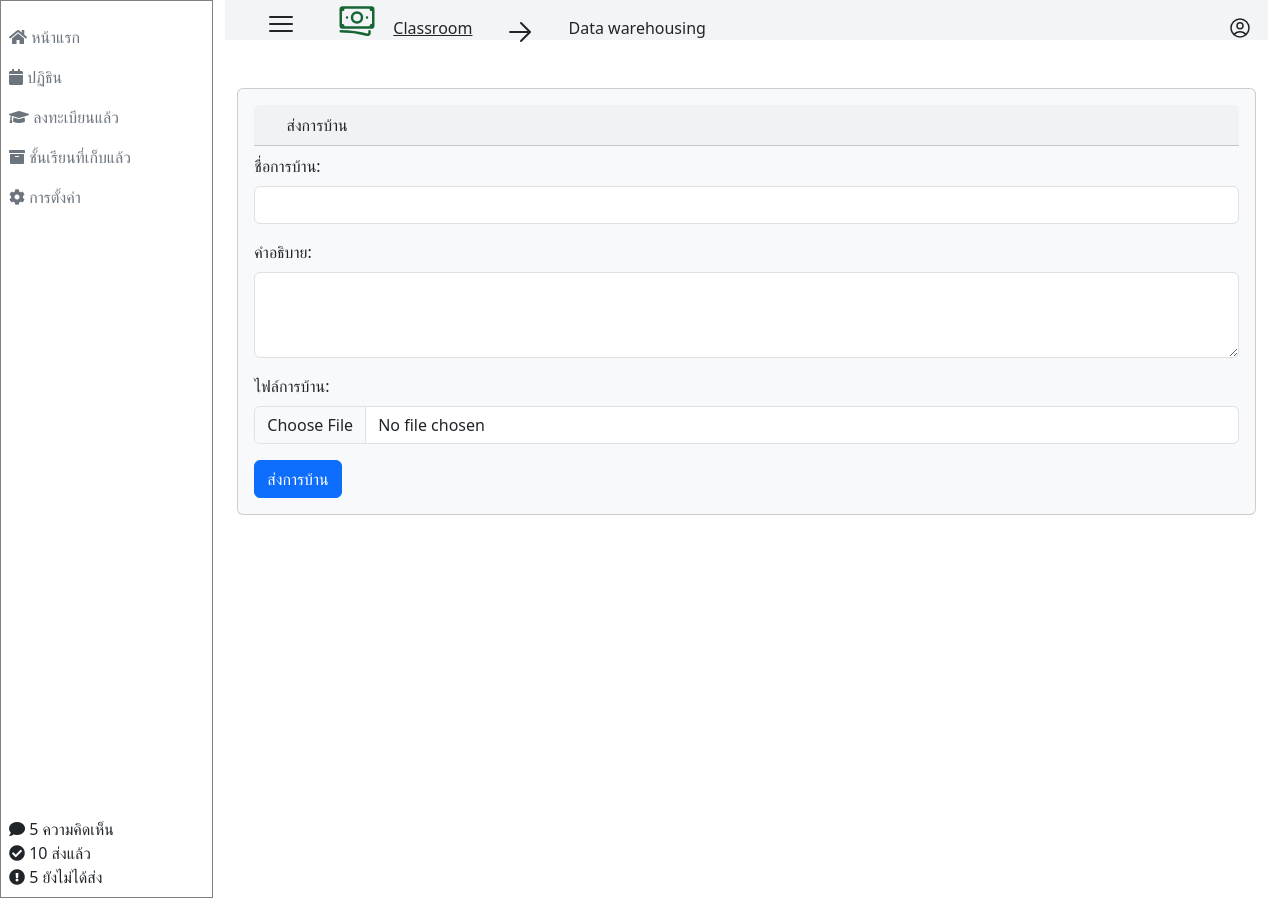
After one commit to pizzaubu/Realtime-Project, a Django app: template classroom/template/classroom/submit_assignment.html in a window 1280 px wide. The commit adds this page. Run offline with Django 3.2, Linux system fonts and the light colour scheme; the template is opened without the code that fills it, so the values that code supplies are empty; some libraries are stand-ins or nearby versions.

Commit message:
add kafka in submit assign and add assign views.py

```diff
--- /dev/null
+++ b/classroom/template/classroom/submit_assignment.html
@@ -0,0 +1,40 @@
+{% extends 'classroom/base.html' %}
+
+{% block content %}
+
+<div class="container mt-5">
+    <div class="card bg-body-tertiary">
+        <div class="card-body">
+            <header class="card-header">
+                <strong class="d-inline-block mr-3"></strong>
+                <span>ส่งการบ้าน</span>
+            </header>
+            <div class="row mt-2">
+                <div class="col-12 bg-">
+                    <form action="{% url 'submit_assignment' %}" method="post" enctype="multipart/form-data">
+                        {% csrf_token %}
+
+                        <div class="mb-3">
+                            <label for="title" class="form-label">ชื่อการบ้าน:</label>
+                            <input type="text" class="form-control" id="title" name="title" required>
+                        </div>
+
+                        <div class="mb-3">
+                            <label for="description" class="form-label">คำอธิบาย:</label>
+                            <textarea class="form-control" id="description" name="description" rows="3" required></textarea>
+                        </div>
+
+                        <div class="mb-3">
+                            <label for="file" class="form-label">ไฟล์การบ้าน:</label>
+                            <input type="file" class="form-control" id="file" name="file" required>
+                        </div>
+
+                        <button type="submit" class="btn btn-primary">ส่งการบ้าน</button>
+                    </form>
+                </div>
+            </div>
+        </div>
+    </div>
+</div>
+
+{% endblock %}
--- a/classroom/urls.py
+++ b/classroom/urls.py
@@ -8,5 +8,6 @@ urlpatterns = [
      path('add_assignment/', views.add_assignment, name='add_assignment'),
      path('student_register/', views.register_student, name='regst'),
      path('teacher_register/', views.register_teacher, name='regth'),
-     path('graph/', views.display_graph, name='graph')
+     path('graph/', views.display_graph, name='graph'),
+     path('submit_assignment',views.submit_assignment, name='submit_assignment')
 ]
```
Also changed, not shown: classroom/forms.py (+18 -0 lines), classroom/template/classroom/add_assignment.html (+15 -2 lines), classroom/views.py (+49 -2 lines).
